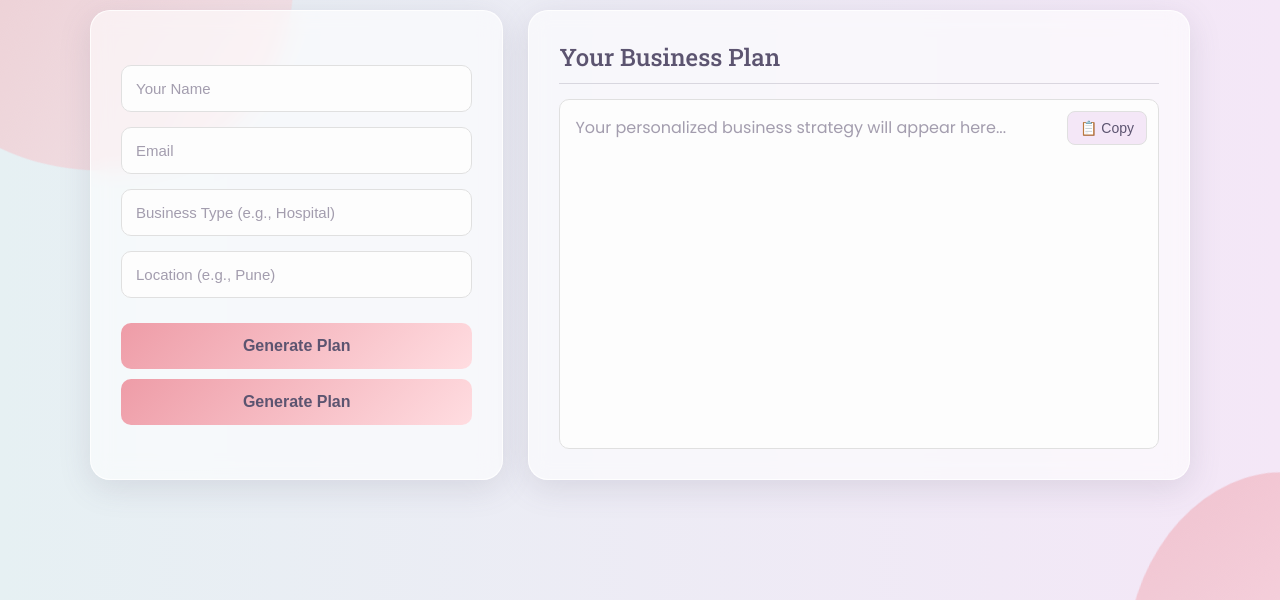
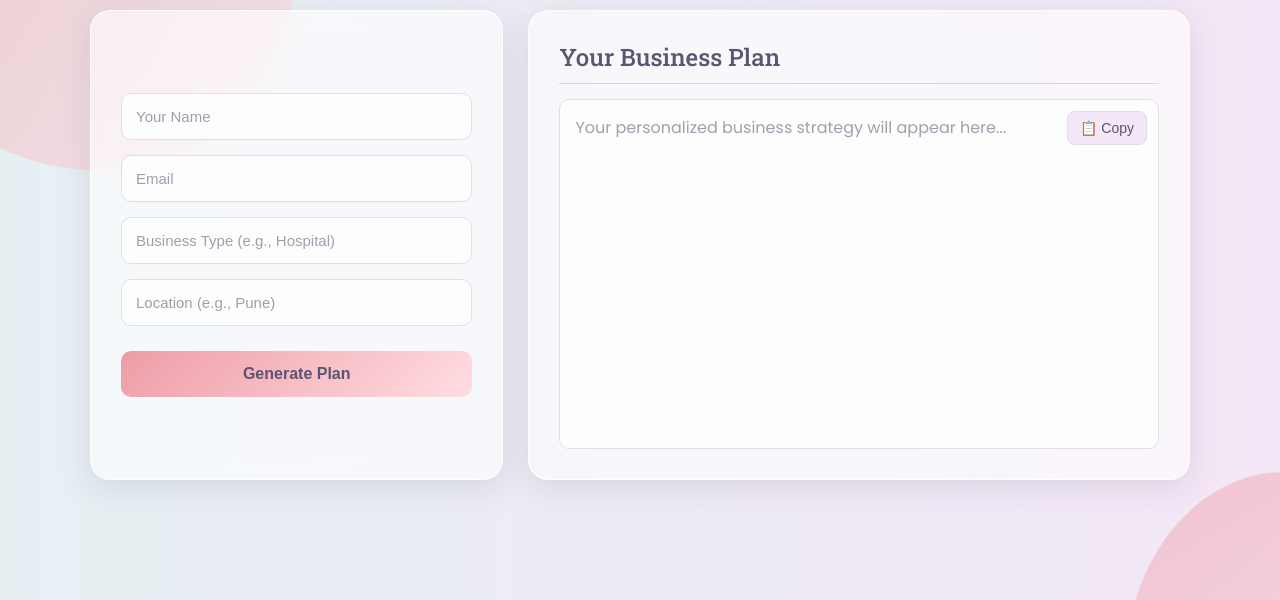
Before and after one commit to aaryahirode/IBMVenture, a website: page public/index.html in a window 1280 px wide. Shown: the part 200-800 px from the top of the page. Drawn offline with Linux system fonts and the light colour scheme.

```diff
--- a/public/index.html
+++ b/public/index.html
@@ -23,7 +23,6 @@
             <input type="text" id="location" placeholder="Location (e.g., Pune)">
             <p id="error-message" class="error-message hidden"></p>
             <button id="generateBtn" onclick="generatePlan()">Generate Plan</button>
-            <button id="generateBtn" onclick="generatePlan()">Generate Plan</button>
         </div>
 
         <div class="result-card">
```
